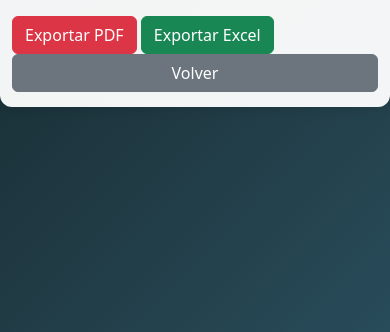
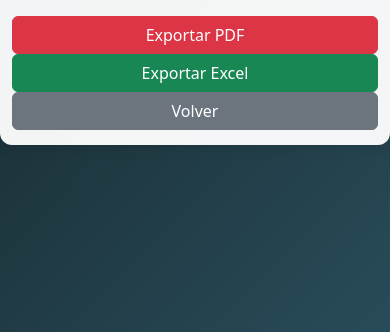
Before and after one commit to marisoltorres99/GestionStock, a Flask app: page /informes/ventasDelDia in a window 390 px wide. Shown: the part 323-655 px from the top of the page. Run offline with Flask 3, Linux system fonts and the light colour scheme.

Commit message:
botones responsive

```diff
--- a/templates/informes/ventasDiarias.html
+++ b/templates/informes/ventasDiarias.html
@@ -56,9 +56,9 @@
     </table>
 </div>
 
-<a href="{{ url_for('informe.exportarVentasPDF') }}" class="btn btn-danger">Exportar PDF</a>
+<a href="{{ url_for('informe.exportarVentasPDF') }}" class="btn btn-danger btn-responsive">Exportar PDF</a>
 
-<a href="{{ url_for('informe.exportarVentasExcel') }}" class="btn btn-success">Exportar Excel</a>
+<a href="{{ url_for('informe.exportarVentasExcel') }}" class="btn btn-success btn-responsive">Exportar Excel</a>
 
 <a href="{{ url_for('informe.listar') }}" class="btn btn-secondary btn-responsive">Volver</a>
 
```
